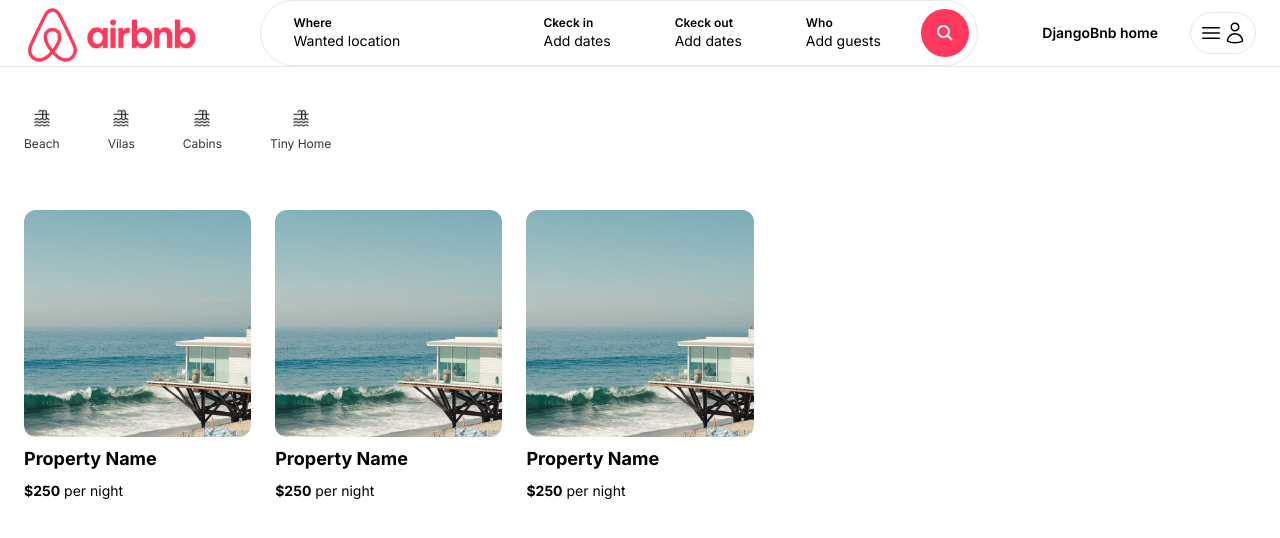
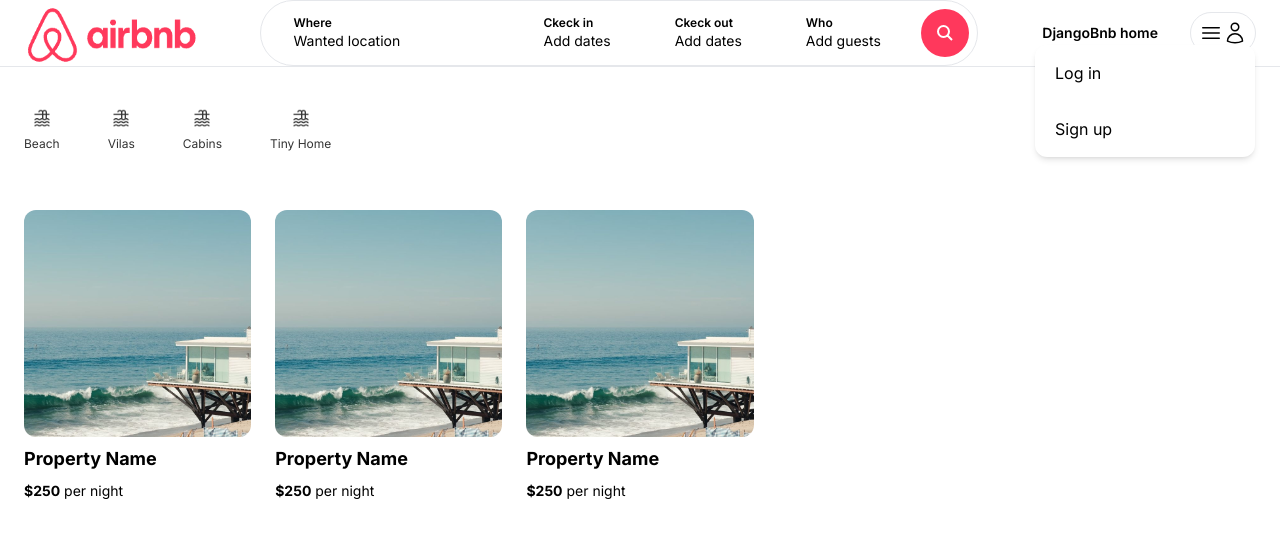
Before and after one commit to khaminvy/airbnb-clone-project, a Next.js app: page / in a window 1280 px wide. Both pictures are taken after a click on the button 1222 px from the left and 33 px from the top of the page. Shown: the top 538 px of the page. Built offline with nearby package versions, Linux system fonts and the light colour scheme.

Commit message:
Modified UseNav component and add MenuLink component

```diff
--- /dev/null
+++ b/app/components/navbar/MenuLink.tsx
@@ -0,0 +1,23 @@
+'use client'
+
+interface MenuLinkProps {
+    label: string;
+    onClick: () => void;
+
+}
+
+const MenuLink:React.FC<MenuLinkProps> = ({
+    label,
+    onClick
+}) => {
+    return (
+        <div
+            onClick={onClick}
+            className="px-5 py-4 hover:bg-gray-100 transition cursor-pointer"
+        >
+            {label}
+        </div>
+    )
+}
+
+export default MenuLink
--- a/app/components/navbar/UserNav.tsx
+++ b/app/components/navbar/UserNav.tsx
@@ -1,7 +1,15 @@
+'use client'
+
+import { useState } from "react"
+import MenuLink from "./MenuLink"
+
 const UserNav = () => {
+    const [isOpen,setIsOpen] = useState(false)
     return (
         <div className="p-2 relative inline-block border rounded-full">
-            <button className="flex items-center">
+            <button
+                onClick={() => setIsOpen(!isOpen)}
+                className="flex items-center">
                 <svg xmlns="http://www.w3.org/2000/svg" fill="none" viewBox="0 0 24 24" strokeWidth="1.5" stroke="currentColor" className="size-6">
                     <path strokeLinecap="round" strokeLinejoin="round" d="M3.75 6.75h16.5M3.75 12h16.5m-16.5 5.25h16.5" />
                 </svg>
@@ -9,11 +17,19 @@ const UserNav = () => {
                 <svg xmlns="http://www.w3.org/2000/svg" fill="none" viewBox="0 0 24 24" strokeWidth="1.5" stroke="currentColor" className="size-6">
                     <path strokeLinecap="round" strokeLinejoin="round" d="M15.75 6a3.75 3.75 0 1 1-7.5 0 3.75 3.75 0 0 1 7.5 0ZM4.501 20.118a7.5 7.5 0 0 1 14.998 0A17.933 17.933 0 0 1 12 21.75c-2.676 0-5.216-.584-7.499-1.632Z" />
                 </svg>
-
-
-
-
             </button>
+            {isOpen && (
+                <div  className="w-[220px] absolute top=[60px] right-0 bg-white  rounded-xl shadow-md flex flex-col cursor-pointer">
+                    <MenuLink
+                        label="Log in"
+                        onClick={() => console.log("Clicked")}
+                    />
+                    <MenuLink
+                        label="Sign up"
+                        onClick={() => console.log("Clicked")}
+                    />
+                </div>
+            )}
         </div>
     )
 }
```
